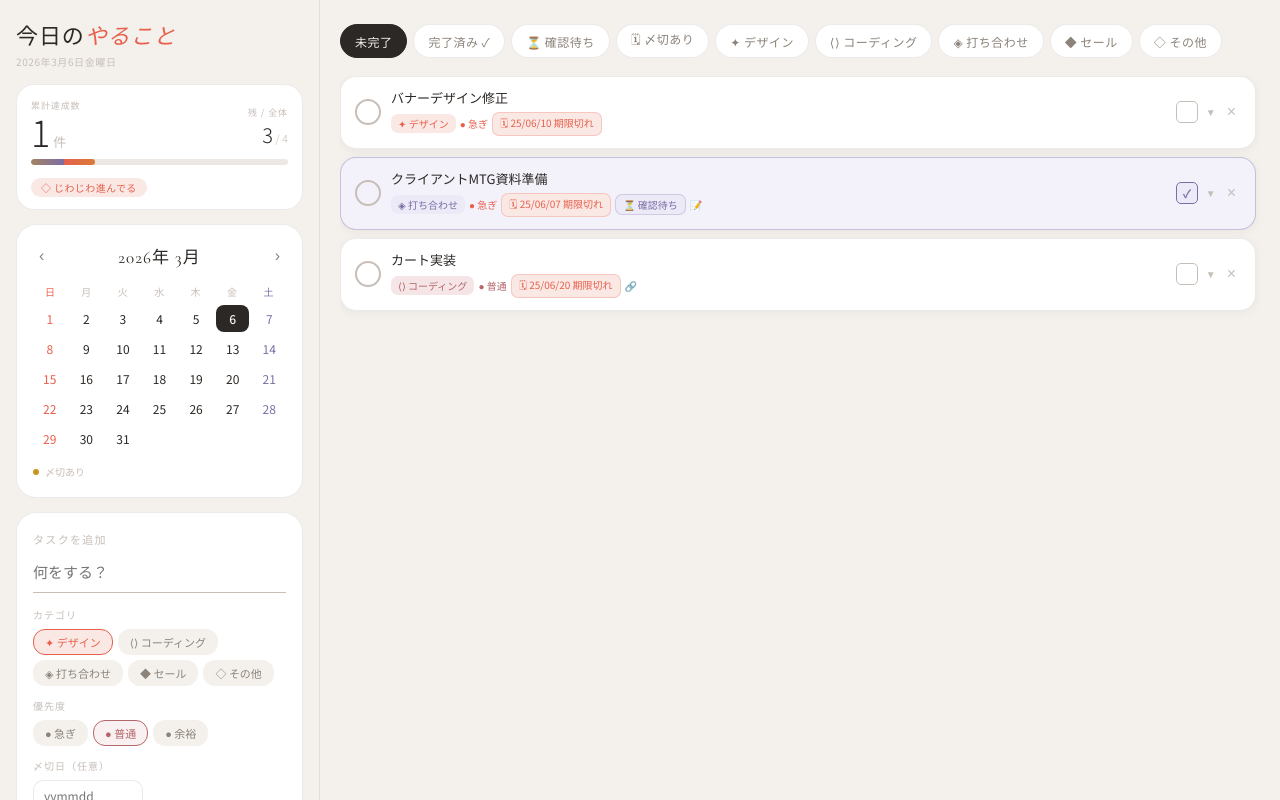
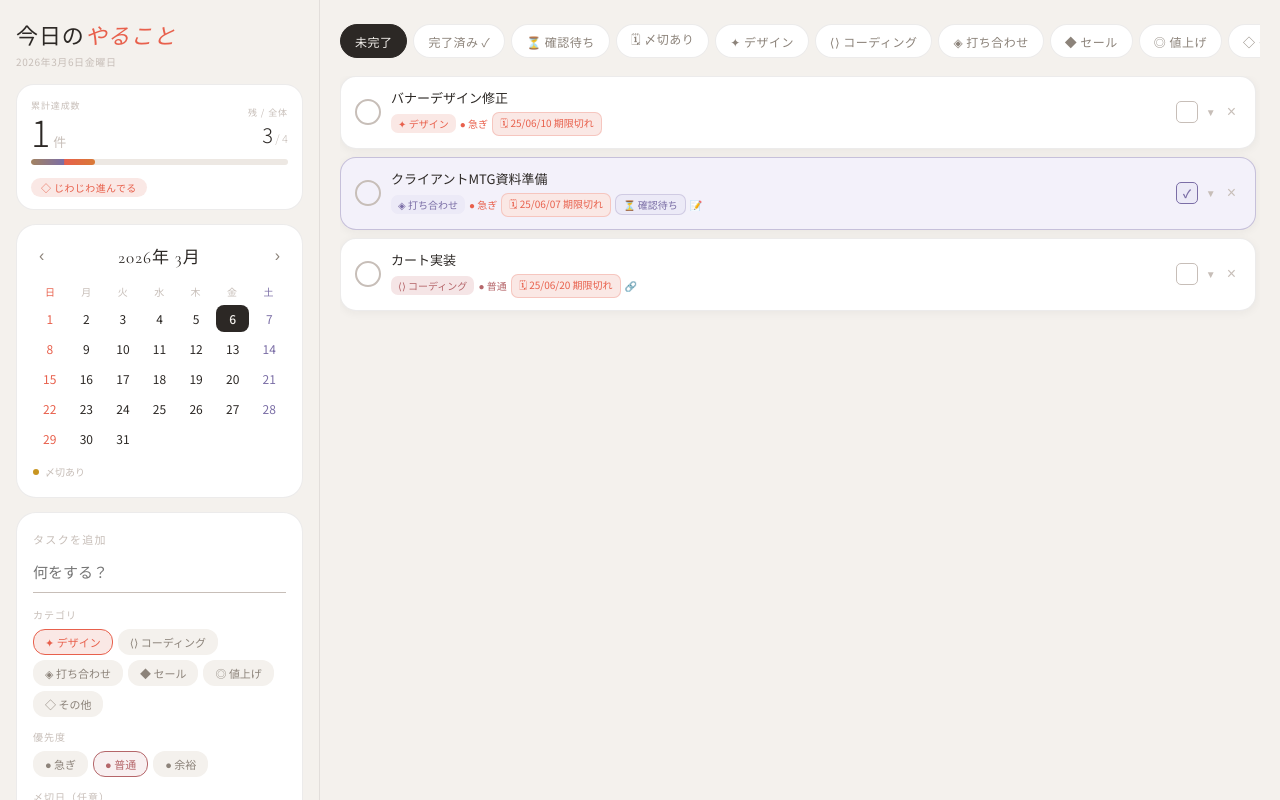
Before and after one commit to mariu-jpg/laughing-octo-system, a React (Vite) app: page / in a window 1280 px wide. Built offline with nearby package versions, Linux system fonts and the light colour scheme.

Commit message:
Add files via upload

```diff
--- a/src/App.jsx
+++ b/src/App.jsx
@@ -26,6 +26,7 @@ const CATEGORIES = [
   { id:"coding",  label:"コーディング", emoji:"⟨⟩", color:P.dusty,    bg:P.dustyBg   },
   { id:"meeting", label:"打ち合わせ",   emoji:"◈",  color:P.lavender, bg:P.lavBg     },
   { id:"sales",   label:"セール",       emoji:"◆",  color:P.saffron,  bg:P.saffronBg },
+  { id:"neage",   label:"値上げ",       emoji:"◎", color:P.dusty,    bg:P.dustyBg  },
   { id:"other",   label:"その他",       emoji:"◇",  color:P.sage,     bg:P.sageBg    },
 ];
 
```
